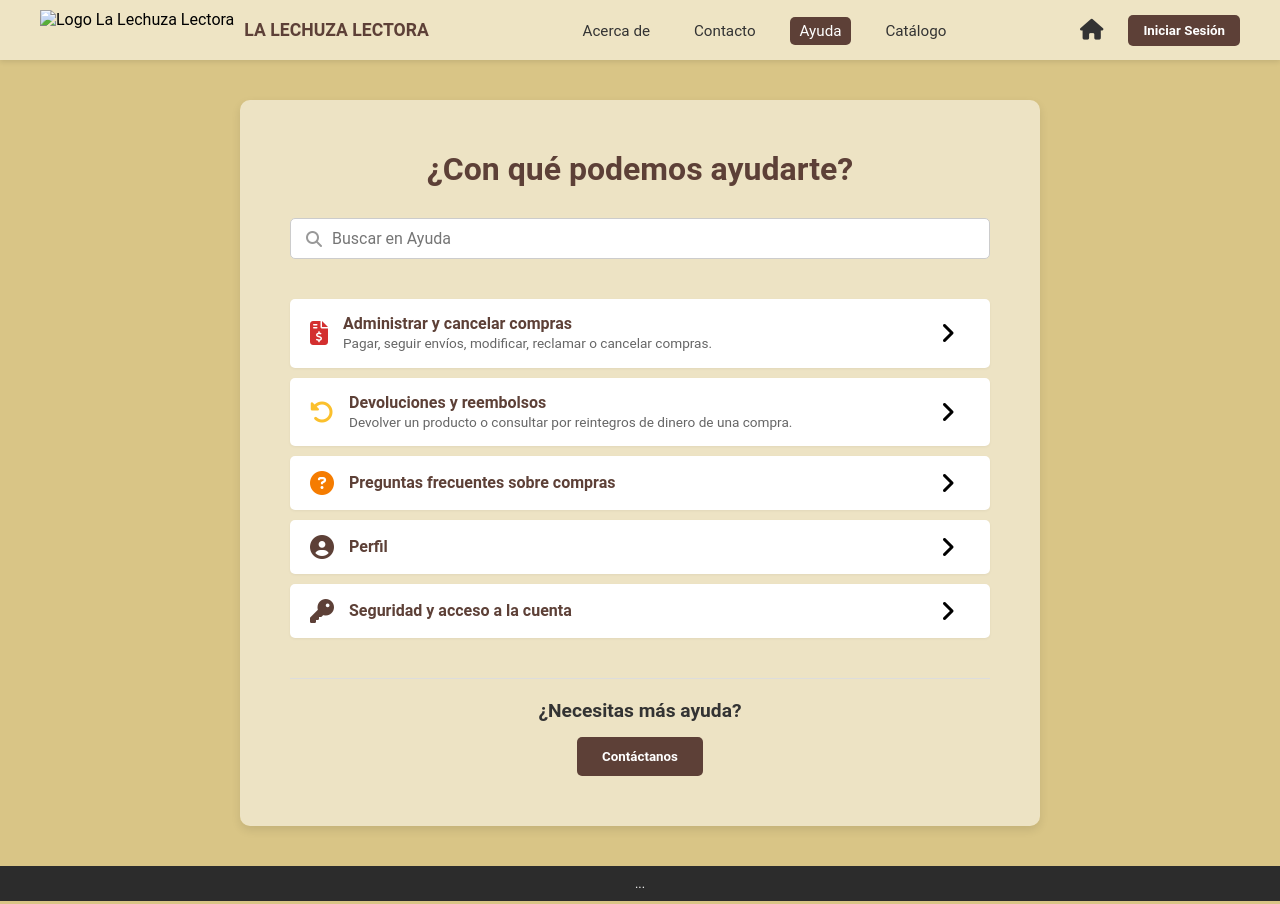
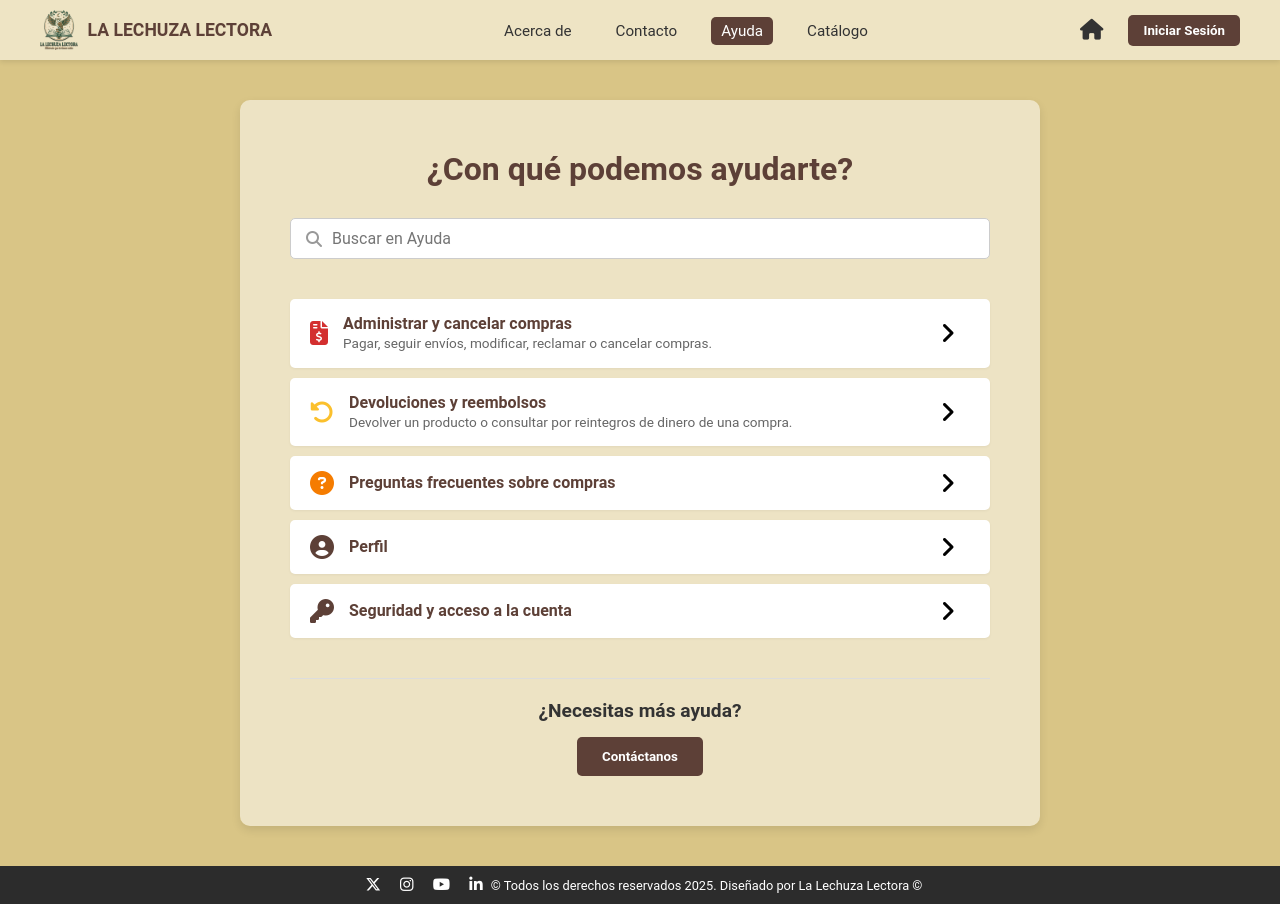
Before and after one commit to Fernando0987654321/La_Lechuza_Lectora, a plain HTML site: page html/Ayuda.html in a window 1280 px wide. Drawn offline with Linux system fonts and the light colour scheme.

Commit message:
actualizacion

```diff
--- a/html/Ayuda.html
+++ b/html/Ayuda.html
@@ -4,8 +4,10 @@
     <meta charset="UTF-8">
     <meta name="viewport" content="width=device-width, initial-scale=1.0">
     <title>La Lechuza Lectora - Ayuda</title>
+    <link rel="icon" type="image/x-icon" href="../Imagenes/logo.png">
     <link rel="stylesheet" href="../Estilos/Estilo1.css">
     <script src="../JS/Boton_Ini.js"></script>
+    <script>src="../JS/Boton_contact"</script>
     <link rel="stylesheet" href="https://cdnjs.cloudflare.com/ajax/libs/font-awesome/6.5.2/css/all.min.css">
 </head>
 <body>
@@ -13,7 +15,7 @@
     <!-- Header -->
     <header class="navbar detail-navbar">
         <div class="logo-container">
-            <img src="logo.png" alt="Logo La Lechuza Lectora" class="logo">
+            <img src="../Imagenes/logo.png" alt="Logo La Lechuza Lectora" class="logo">
             <span class="site-name">LA LECHUZA LECTORA</span>
         </div>
 
@@ -96,7 +98,17 @@
     </main>
 
     <!-- Footer -->
-    <footer class="site-footer">...</footer>
+    <footer class="site-footer">
+        <div class="social-links">
+            <a href="#"><i class="fa-brands fa-x-twitter"></i></a>
+            <a href="#"><i class="fa-brands fa-instagram"></i></a>
+            <a href="#"><i class="fa-brands fa-youtube"></i></a>
+            <a href="#"><i class="fa-brands fa-linkedin-in"></i></a>
+        </div>
+        <div class="copyright">
+            © Todos los derechos reservados 2025. Diseñado por La Lechuza Lectora ©
+        </div>
+    </footer>
 
 </body>
 </html>
```
Also changed, not shown: JS/Boton_contact.js (added, +14 -0 lines), html/Contacto.html (+1 -0 lines), Estilos/Estilo1.css (line endings or trailing spaces).
